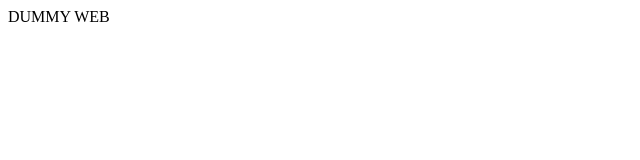
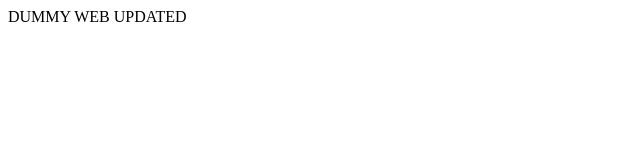
Before and after one commit to Areeb-dev/DUMMY-WEB, a plain HTML site: page index.html in a window 1280 px wide. Shown: the whole page, without its empty margins (0-640 px from the left). Drawn offline with Linux system fonts and the light colour scheme.

Commit message:
Update index.html

```diff
--- a/index.html
+++ b/index.html
@@ -8,5 +8,6 @@
 </head>
 <body>
     DUMMY WEB
+    UPDATED
 </body>
 </html>
```
